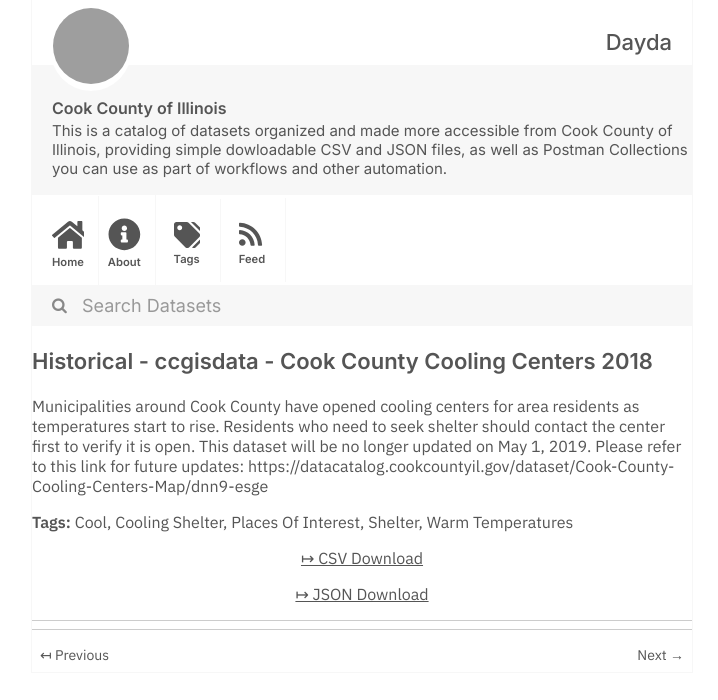
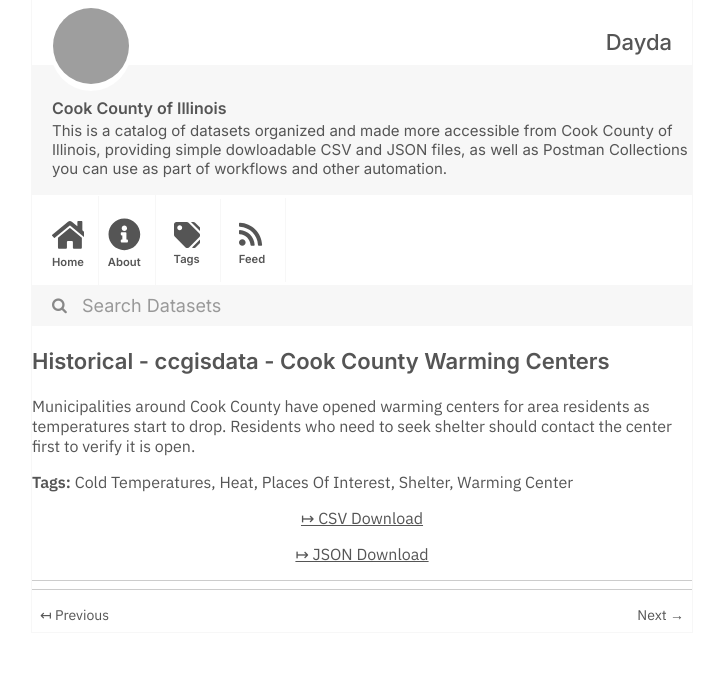
Before and after one commit to dayda-entities/cook-county-of-illinois, a Jekyll site: the page built from _posts/2020-11-10-historical-ccgisdata-cook-coun.md, in a window 1280 px wide, cut to the strip 0-700 px from the top of the page. Shown: the whole strip, without its empty margins (278-996 px from the left). Built offline with Jekyll 4.4.1, drawn with Linux system fonts in a browser that asks for light colours; grey boxes are pictures that could not be loaded.

Commit message:
Publish Data

```diff
--- a/_posts/2020-11-10-historical-ccgisdata-cook-coun.md
+++ b/_posts/2020-11-10-historical-ccgisdata-cook-coun.md
@@ -1,22 +1,22 @@
 ---
-title: Historical - ccgisdata - Cook County Cooling Centers 2018
-created: '2020-11-10T16:57:08.309772'
-modified: '2020-11-10T16:57:08.309783'
+title: Historical - ccgisdata - Cook County Warming Centers
+created: '2020-11-10T16:57:53.402968'
+modified: '2020-11-10T16:57:53.402981'
 state: active
 type: dataset
 tags:
-  - Cool
-  - Cooling Shelter
+  - Cold Temperatures
+  - Heat
   - Places Of Interest
   - Shelter
-  - Warm Temperatures
+  - Warming Center
 groups:
   - Local Government
 csv_url: >-
-  https://datacatalog.cookcountyil.gov/api/views/r9u9-s9h7/rows.csv?accessType=DOWNLOAD
+  https://datacatalog.cookcountyil.gov/api/views/2xa4-644r/rows.csv?accessType=DOWNLOAD
 json_url: >-
-  https://datacatalog.cookcountyil.gov/api/views/r9u9-s9h7/rows.json?accessType=DOWNLOAD
+  https://datacatalog.cookcountyil.gov/api/views/2xa4-644r/rows.json?accessType=DOWNLOAD
 layout: post
 
 ---
-Municipalities around Cook County have opened cooling centers for area residents as temperatures start to rise. Residents who need to seek shelter should contact the center first to verify it is open. This dataset will be no longer updated on May 1, 2019. Please refer to this link for future updates: https://datacatalog.cookcountyil.gov/dataset/Cook-County-Cooling-Centers-Map/dnn9-esge
+Municipalities around Cook County have opened warming centers for area residents as temperatures start to drop. Residents who need to seek shelter should contact the center first to verify it is open.
```
